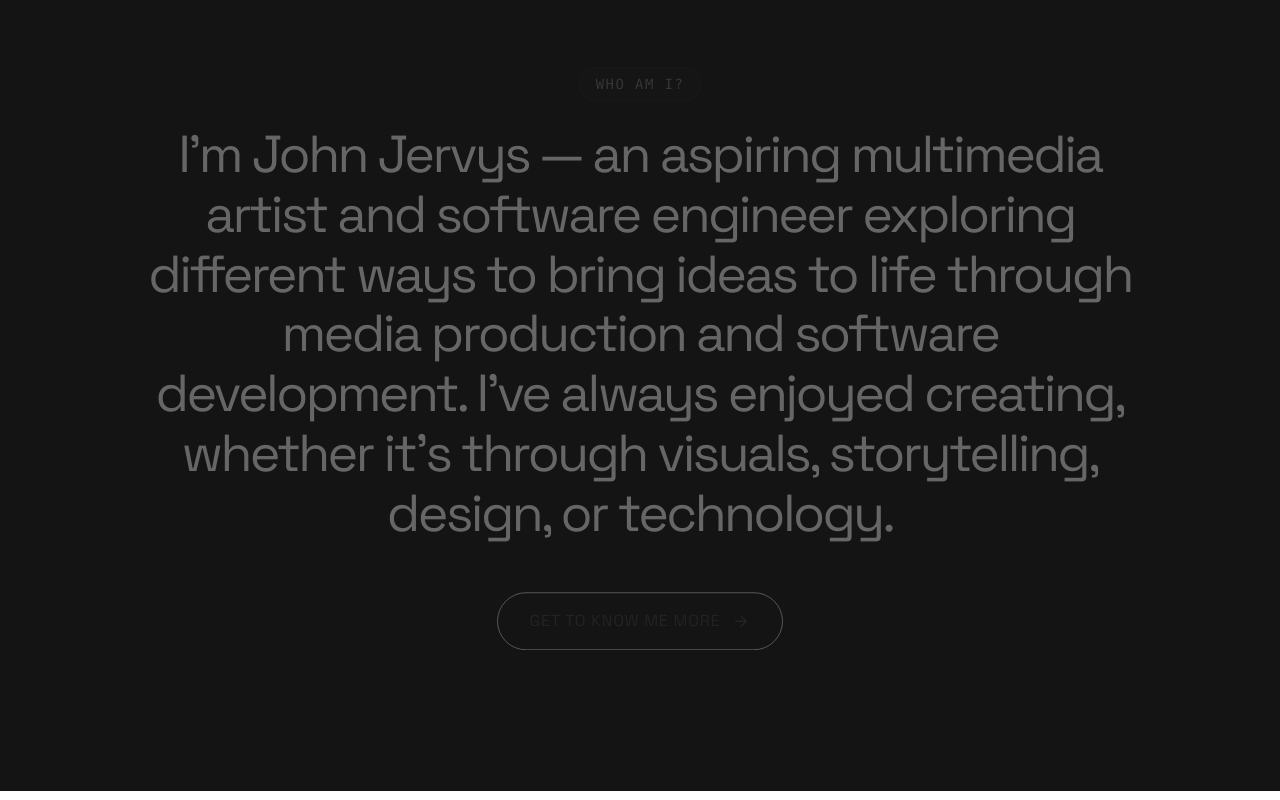
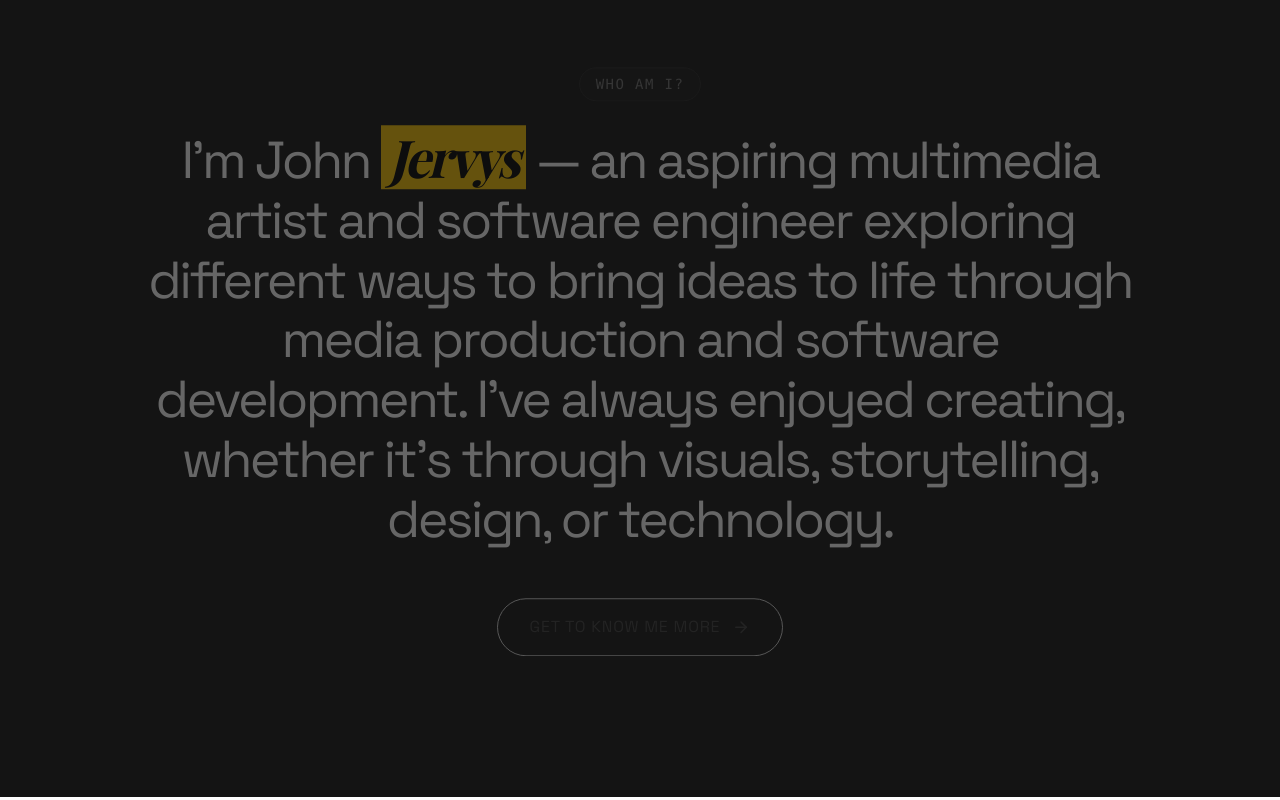
Before and after one commit to jjcabalo/LightweightPortfolio, a Next.js app: page / in a window 1280 px wide. Shown: the part 880-1680 px from the top of the page. Built offline with nearby package versions, Linux system fonts and the light colour scheme.

Commit message:
Style Jervys link with Playfair Display font and yellow rectangle

```diff
--- a/src/app/layout.tsx
+++ b/src/app/layout.tsx
@@ -1,5 +1,5 @@
 import type { Metadata } from "next";
-import { Archivo, Space_Grotesk } from "next/font/google";
+import { Archivo, Space_Grotesk, Playfair_Display } from "next/font/google";
 import "./globals.css";
 import SmoothScroller from "@/components/SmoothScroller";
 import Scene from "@/components/Scene";
@@ -12,6 +12,13 @@ const archivo = Archivo({
 const spaceGrotesk = Space_Grotesk({
   variable: "--font-space-grotesk",
   subsets: ["latin"],
+});
+
+const playfairDisplay = Playfair_Display({
+  variable: "--font-playfair",
+  subsets: ["latin"],
+  style: ["italic"],
+  weight: ["600", "700"],
 });
 
 import { ThemeProvider } from "@/components/ThemeProvider";
@@ -27,7 +34,7 @@ export default function RootLayout({
   children: React.ReactNode;
 }>) {
   return (
-    <html lang="en" className={`${archivo.variable} ${spaceGrotesk.variable} antialiased scroll-smooth`}>
+    <html lang="en" className={`${archivo.variable} ${spaceGrotesk.variable} ${playfairDisplay.variable} antialiased scroll-smooth`}>
       <body className="bg-transparent text-white font-sans min-h-screen selection:bg-white selection:text-black">
         <ThemeProvider>
           <SmoothScroller>
--- a/src/app/page.tsx
+++ b/src/app/page.tsx
@@ -1218,7 +1218,16 @@ function HeroAndAboutSection() {
 
           {/* Statement */}
           <h3 className="font-display text-2xl sm:text-3xl md:text-4xl lg:text-[2.75rem] xl:text-[3.25rem] leading-[1.15] tracking-tighter text-[var(--theme-fg)] mb-12">
-            I&apos;m John Jervys — an aspiring multimedia artist and software engineer exploring different ways to bring ideas to life through media production and software development. I&apos;ve always enjoyed creating, whether it&apos;s through visuals, storytelling, design, or technology.
+            I&apos;m John{" "}
+            <a
+              href="https://jervys.vercel.app"
+              target="_blank"
+              rel="noopener noreferrer"
+              className="inline-block bg-yellow-400 text-black px-2 py-0.5 rounded-none font-[family-name:var(--font-playfair)] italic font-bold hover:bg-yellow-300 transition-colors"
+            >
+              Jervys
+            </a>{" "}
+            — an aspiring multimedia artist and software engineer exploring different ways to bring ideas to life through media production and software development. I&apos;ve always enjoyed creating, whether it&apos;s through visuals, storytelling, design, or technology.
           </h3>
 
           {/* Centered CTA Link Button */}
```
